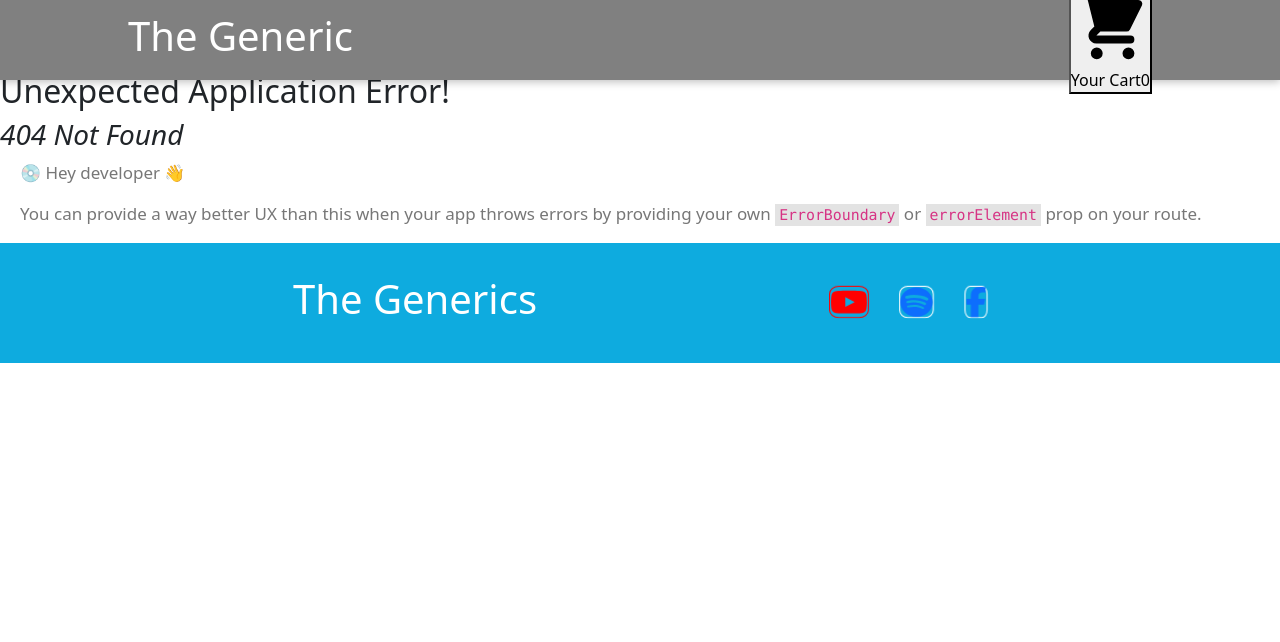
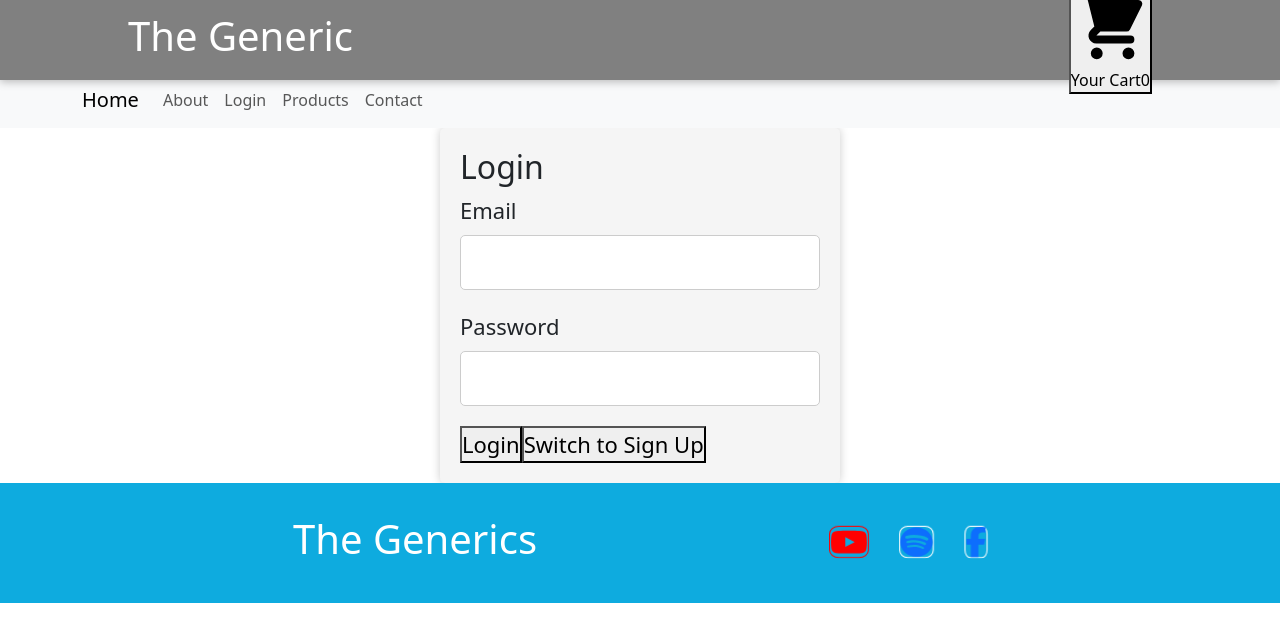
Before and after one commit to bubun123-git/ecommerce1, a React (Create React App) app: page /Login in a window 1280 px wide. Before the commit this address had no page. Shown: the top 642 px of the page. Built offline with nearby package versions, Linux system fonts and the light colour scheme.

Commit message:
worked on Login

```diff
--- a/src/App.js
+++ b/src/App.js
@@ -11,6 +11,7 @@ import AboutPage from './Pages/About/About';
 import RootLayout from './Root';
 import Footer from './Components/Footer/Footer';
 import Contact from './Components/Contact/Contact';
+import AuthForm from './Pages/Login/AuthForm';
 
 const router = createBrowserRouter([
   {
@@ -20,7 +21,8 @@ const router = createBrowserRouter([
       { path: '/Home', element: <Homepage /> },
       { path: '/Abouts', element: <AboutPage /> },
       { path: '/Products', element: <Product /> },
-      {path:'/Contact', element:<Contact/>}
+      { path: '/Contact', element: <Contact /> },
+      { path: '/Login', element: <AuthForm /> }
     ],
   },
 ]);
--- a/src/Components/Contact/Contact.css
+++ b/src/Components/Contact/Contact.css
@@ -32,6 +32,7 @@ label {
     border: none;
     border-radius: 3px;
     cursor: pointer;
+    position: sticky;
 }
 
 .submit-button:hover {
--- a/src/Components/Contact/Contact.js
+++ b/src/Components/Contact/Contact.js
@@ -79,7 +79,7 @@ function Contact() {
                     required
                     className="form-control"
                 />
-            </div>
+            </div> <br/>
             <button type="submit" className="submit-button">Submit</button>
         </form>
     );
--- a/src/Components/MainNavigation/MainNavigation.js
+++ b/src/Components/MainNavigation/MainNavigation.js
@@ -23,6 +23,9 @@ function MainNavigation() {
                             <Link className="nav-link" to="/Abouts">About</Link>
                         </li>
                         <li className="nav-item">
+                            <Link className="nav-link" to="/Login">Login</Link>
+                        </li>
+                        <li className="nav-item">
                             {/* Update the 'to' attribute to "/products" */}
                             <Link className="nav-link" to="/products">Products</Link>
                         </li>
--- /dev/null
+++ b/src/Pages/Login/AuthForm.css
@@ -0,0 +1,51 @@
+.auth-form {
+    max-width: 400px;
+    margin: 0 auto;
+    padding: 20px;
+    background-color: #f5f5f5;
+    border-radius: 5px;
+    box-shadow: 0px 0px 10px rgba(0, 0, 0, 0.2);
+  }
+
+  .auth-form h1 {
+    text-align: center;
+    font-size: 24px;
+    margin-bottom: 20px;
+  }
+
+  .auth-form label {
+    display: block;
+    margin-bottom: 8px;
+  }
+
+  .auth-form input {
+    width: 100%;
+    padding: 10px;
+    margin-bottom: 20px;
+    border: 1px solid #ccc;
+    border-radius: 5px;
+  }
+
+  .auth-button {
+    width: 100%;
+    padding: 10px;
+    background-color: #007bff;
+    color: #fff;
+    border: none;
+    border-radius: 5px;
+    cursor: pointer;
+  }
+
+  .toggle-button {
+    width: 100%;
+    padding: 10px;
+    background-color: #ccc;
+    color: #000;
+    border: none;
+    border-radius: 5px;
+    cursor: pointer;
+  }
+
+  .toggle-button:hover {
+    background-color: #999;
+  }
--- /dev/null
+++ b/src/Pages/Login/AuthForm.js
@@ -0,0 +1,74 @@
+import React, { useRef, useState } from "react";
+import classes from '../Login/AuthForm.css'
+
+const AuthForm = () => {
+    const [isLogin, setIsLogin] = useState(true);
+
+    const emailInputRef = useRef();
+    const passwordInputRef = useRef();
+
+    const switchModeHandler = () => {
+        setIsLogin(prevState => !prevState);
+    }
+
+    const submitHandler = (event) => {
+        event.preventDefault();
+
+        const enteredEmail = emailInputRef.current.value;
+        const enteredPassword = passwordInputRef.current.value;
+
+        if (isLogin) {
+            console.log(enteredEmail, enteredPassword);
+        } else {
+            fetch('https://identitytoolkit.googleapis.com/v1/accounts:signUp?key=YOUR_API_KEY', {
+                method: 'POST',
+                body: JSON.stringify({
+                    email: enteredEmail,
+                    password: enteredPassword,
+                    returnSecureToken: true,
+                }),
+                headers: {
+                    'Content-Type': 'application/json'
+                }
+            })
+                .then(res => {
+                    if (res.ok) {
+                        // Handle successful sign-up here
+                    } else {
+                        return res.json().then(data => {
+                            let errorMessage = 'Authentication failed';
+                            throw new Error(errorMessage);
+                        })
+                    }
+                })
+                .catch(error => {
+                    // Handle error here
+                    console.error(error);
+                });
+        }
+    }
+
+    return (
+        <section className="auth-form">
+            <h2>{isLogin ? 'Login' : 'Sign Up'}</h2>
+            <form onSubmit={submitHandler}>
+                <div>
+                    <label className={classes.control} htmlFor="email">Email</label>
+                    <input type="email" id="email" ref={emailInputRef} required />
+                </div>
+                <div>
+                    <label className={classes.actions} htmlFor="password">Password</label>
+                    <input type="password" id="password" ref={passwordInputRef} required />
+                </div>
+                <div className={classes.actions}>
+                    <button type="submit">{isLogin ? 'Login' : 'Sign Up'}</button>
+                    <button type="button" className={classes.toggle} onClick={switchModeHandler}>
+                        Switch to {isLogin ? 'Sign Up' : 'Login'}
+                    </button>
+                </div>
+            </form>
+        </section>
+    );
+}
+
+export default AuthForm;
```
